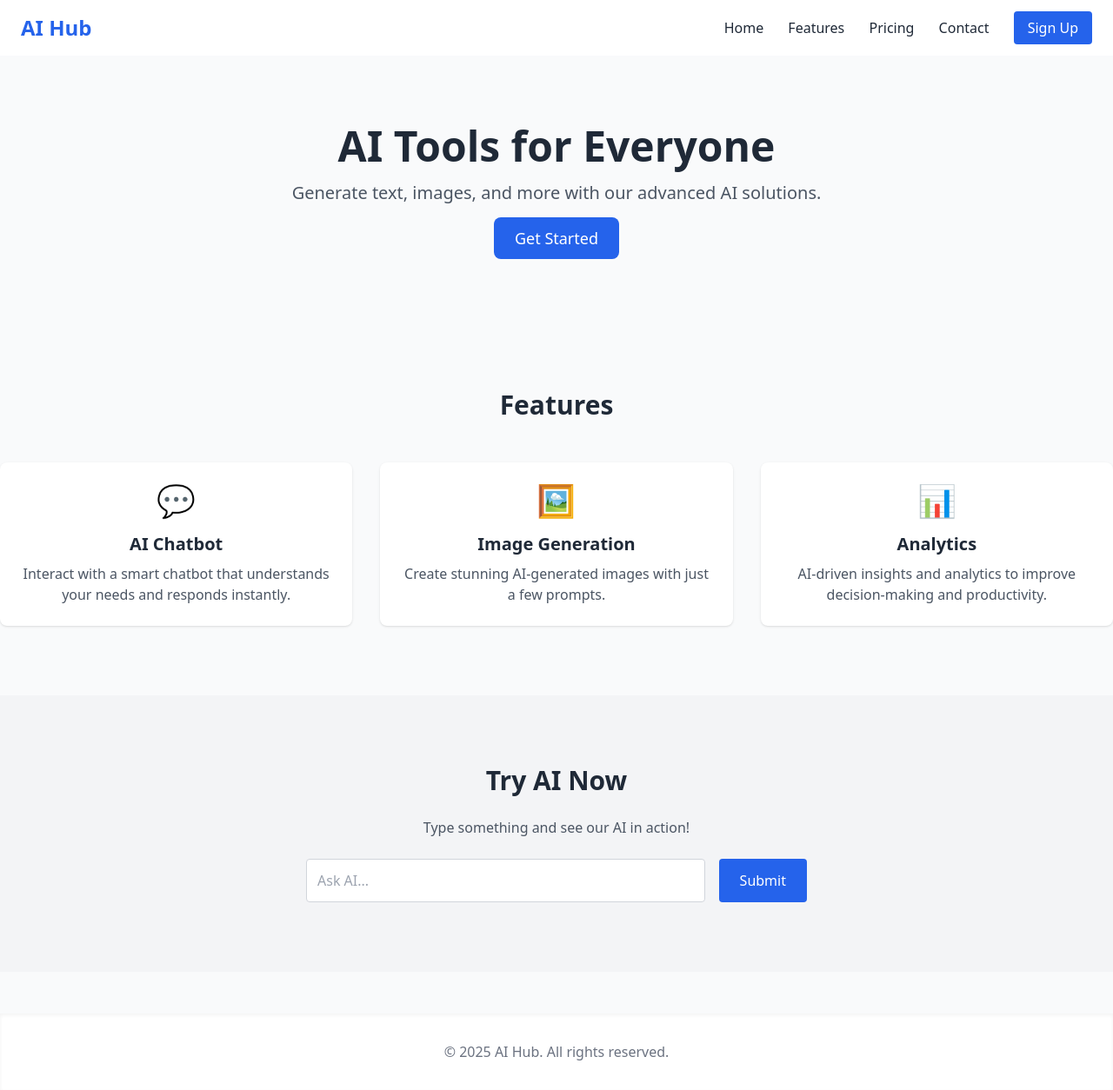
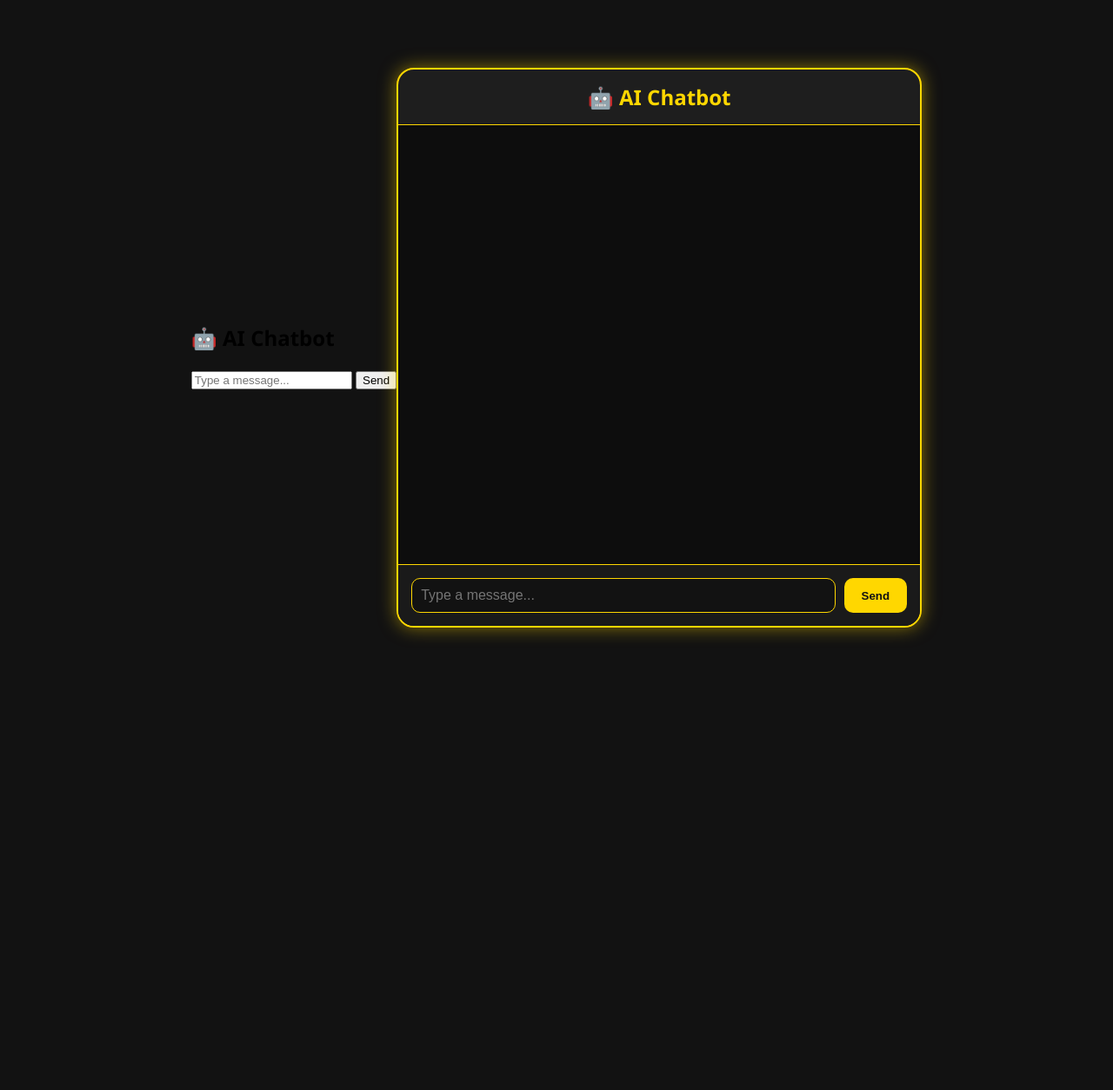
Before and after one commit to akanha456-art/ai-website, a Flask app: page / in a window 1280 px wide. Shown: the whole page at 87% size. After the commit the page ends 734 px from the top, so only its background shows below. Run offline with Flask 3, Linux system fonts and the light colour scheme; some libraries are stand-ins or nearby versions.

Commit message:
Replace AI website template with chatbot interface

```diff
--- a/ai-website/templates/index.html
+++ b/ai-website/templates/index.html
@@ -1,78 +1,78 @@
 <!DOCTYPE html>
-<html lang="en">
+<html>
 <head>
-  <meta charset="UTF-8">
-  <meta name="viewport" content="width=device-width, initial-scale=1.0">
-  <title>AI Website</title>
-  <script src="https://cdn.tailwindcss.com"></script>
+    <title>AI Chatbot</title>
+    <link rel="stylesheet" href="/static/style.css">
 </head>
-<body class="bg-gray-50 text-gray-800 font-sans">
+<body>
 
-  <!-- Header -->
-  <header class="bg-white shadow-md">
-    <div class="container mx-auto flex justify-between items-center py-4 px-6">
-      <div class="text-2xl font-bold text-blue-600">AI Hub</div>
-      <nav class="space-x-6">
-        <a href="#" class="hover:text-blue-600">Home</a>
-        <a href="#features" class="hover:text-blue-600">Features</a>
-        <a href="#pricing" class="hover:text-blue-600">Pricing</a>
-        <a href="#contact" class="hover:text-blue-600">Contact</a>
-        <a href="#" class="bg-blue-600 text-white px-4 py-2 rounded hover:bg-blue-700">Sign Up</a>
-      </nav>
-    </div>
-  </header>
+<div class="chatbox">
+    <h2>🤖 AI Chatbot</h2>
+    <div id="chat"></div>
 
-  <!-- Hero Section -->
-  <section class="bg-gray-50 py-20">
-    <div class="container mx-auto text-center">
-      <h1 class="text-4xl md:text-5xl font-bold mb-4">AI Tools for Everyone</h1>
-      <p class="text-gray-600 mb-6 text-lg md:text-xl">Generate text, images, and more with our advanced AI solutions.</p>
-      <a href="#" class="bg-blue-600 text-white px-6 py-3 rounded-lg text-lg hover:bg-blue-700">Get Started</a>
-    </div>
-  </section>
+    <input type="text" id="msg" placeholder="Type a message...">
+    <button onclick="send()">Send</button>
+</div>
 
-  <!-- Features Section -->
-  <section id="features" class="py-20">
-    <div class="container mx-auto text-center">
-      <h2 class="text-3xl font-bold mb-12">Features</h2>
-      <div class="grid grid-cols-1 md:grid-cols-3 gap-8">
-        <div class="bg-white p-6 rounded-lg shadow hover:shadow-lg transition">
-          <div class="text-blue-600 text-4xl mb-4">💬</div>
-          <h3 class="font-bold text-xl mb-2">AI Chatbot</h3>
-          <p class="text-gray-600">Interact with a smart chatbot that understands your needs and responds instantly.</p>
-        </div>
-        <div class="bg-white p-6 rounded-lg shadow hover:shadow-lg transition">
-          <div class="text-blue-600 text-4xl mb-4">🖼️</div>
-          <h3 class="font-bold text-xl mb-2">Image Generation</h3>
-          <p class="text-gray-600">Create stunning AI-generated images with just a few prompts.</p>
-        </div>
-        <div class="bg-white p-6 rounded-lg shadow hover:shadow-lg transition">
-          <div class="text-blue-600 text-4xl mb-4">📊</div>
-          <h3 class="font-bold text-xl mb-2">Analytics</h3>
-          <p class="text-gray-600">AI-driven insights and analytics to improve decision-making and productivity.</p>
-        </div>
-      </div>
-    </div>
-  </section>
+<script>
+function send() {
+    let msg = document.getElementById("msg").value;
+    document.getElementById("chat").innerHTML += "<p><b>You:</b> " + msg + "</p>";
 
-  <!-- AI Interaction Section -->
-  <section class="bg-gray-100 py-20">
-    <div class="container mx-auto max-w-xl text-center">
-      <h2 class="text-3xl font-bold mb-6">Try AI Now</h2>
-      <p class="text-gray-600 mb-6">Type something and see our AI in action!</p>
-      <form class="flex flex-col md:flex-row gap-4">
-        <input type="text" placeholder="Ask AI..." class="p-3 flex-1 rounded border border-gray-300 focus:outline-none focus:ring-2 focus:ring-blue-600">
-        <button class="bg-blue-600 text-white px-6 py-3 rounded hover:bg-blue-700">Submit</button>
-      </form>
-    </div>
-  </section>
+    fetch("/chat", {
+        method: "POST",
+        headers: {"Content-Type": "application/json"},
+        body: JSON.stringify({message: msg})
+    })
+    .then(res => res.json())
+    .then(data => {
+        document.getElementById("chat").innerHTML += "<p><b>Bot:</b> " + data.reply + "</p>";
+    });
 
-  <!-- Footer -->
-  <footer class="bg-white shadow-inner py-8 mt-12">
-    <div class="container mx-auto text-center text-gray-500">
-      &copy; 2025 AI Hub. All rights reserved.
-    </div>
-  </footer>
+    document.getElementById("msg").value = "";
+}
+</script>
 
 </body>
 </html>
+<div class="chat-container">
+    <h1>🤖 AI Chatbot</h1>
+    <div class="chat-box" id="chat-box"></div>
+    <div class="input-area">
+        <input type="text" id="user-input" placeholder="Type a message..." />
+        <button id="send-btn">Send</button>
+    </div>
+</div>
+
+<script>
+const input = document.getElementById("user-input");
+const sendBtn = document.getElementById("send-btn");
+const chatBox = document.getElementById("chat-box");
+
+function appendMessage(sender, message) {
+    const p = document.createElement("p");
+    p.className = sender;
+    p.textContent = message;
+    chatBox.appendChild(p);
+    chatBox.scrollTop = chatBox.scrollHeight;
+}
+
+sendBtn.addEventListener("click", () => {
+    if(input.value.trim() !== "") {
+        appendMessage("user", input.value);
+        // Simulate bot response
+        appendMessage("bot", "Typing...");
+        setTimeout(() => {
+            appendMessage("bot", "Hey! How can I help you today?");
+        }, 500);
+        input.value = "";
+    }
+});
+
+// Press Enter to send message
+input.addEventListener("keydown", function(e) {
+    if(e.key === "Enter") {
+        sendBtn.click();
+    }
+});
+</script>
```
